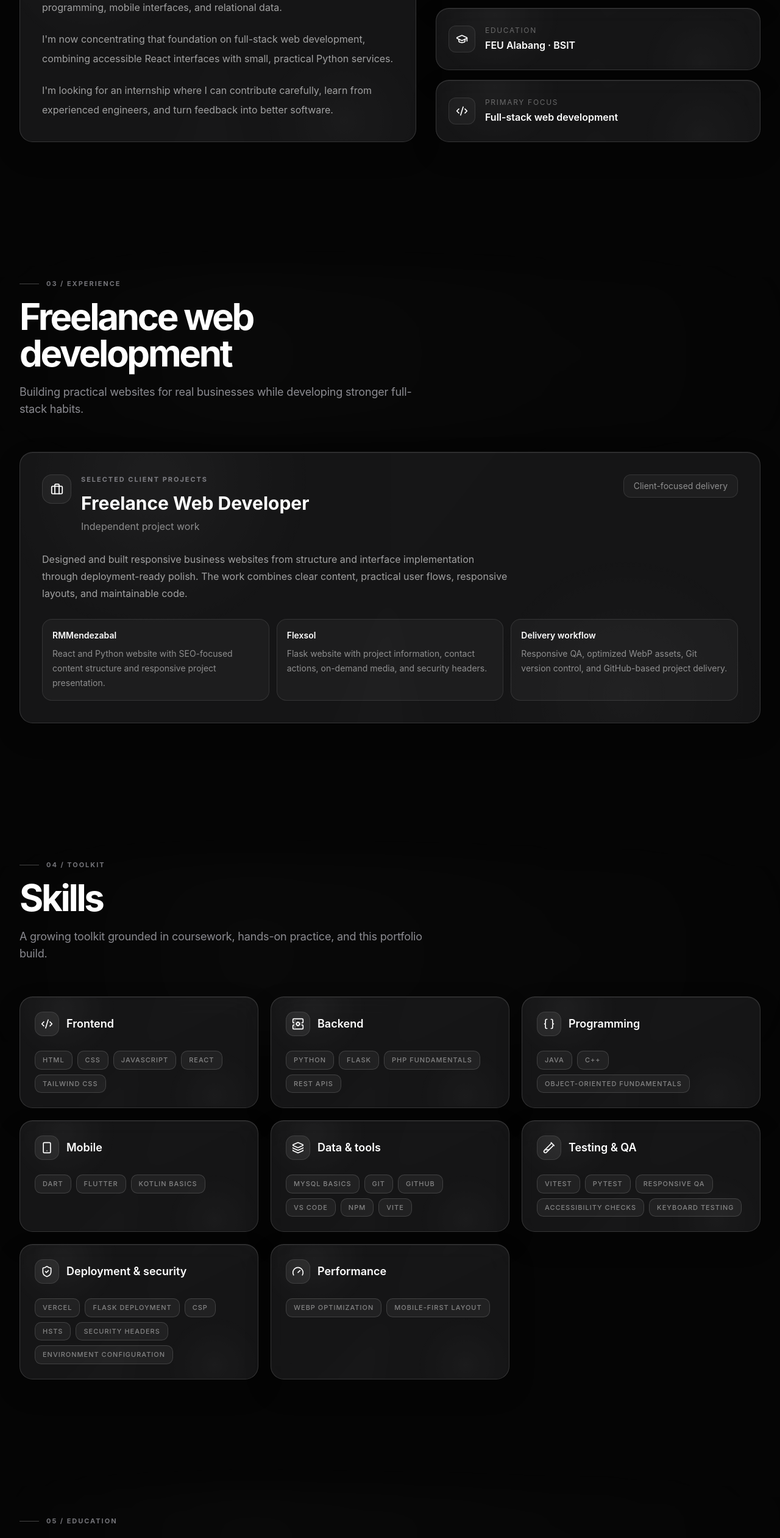
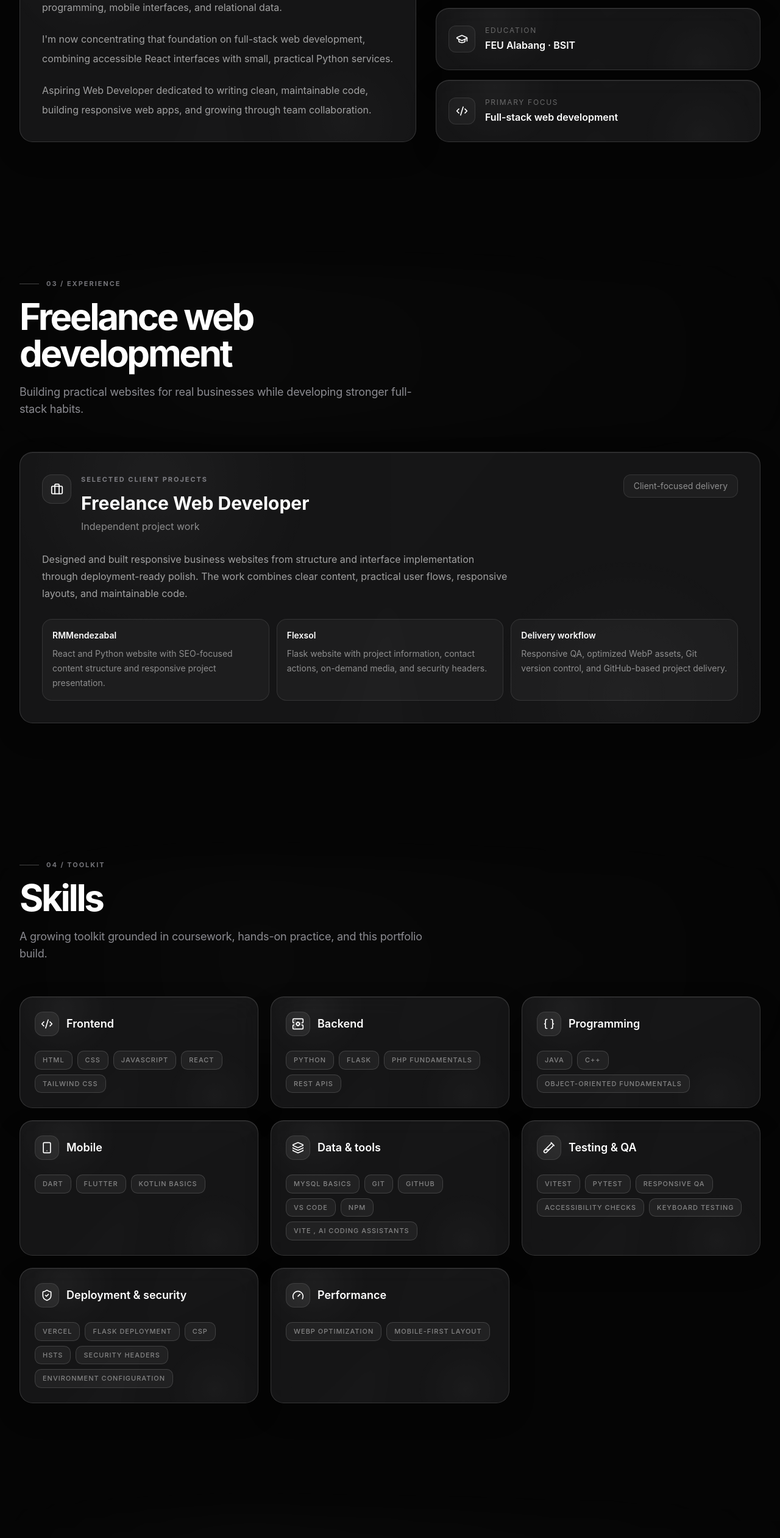
Before and after one commit to kad3nc3/Neo-Portfolio, a React (Vite) app in the folder frontend/: page / in a window 1280 px wide. Shown: the part 3880-6402 px from the top of the page at 61% size. Built offline with nearby package versions, Linux system fonts and the light colour scheme.

Commit message:
update info

```diff
--- a/frontend/src/App.jsx
+++ b/frontend/src/App.jsx
@@ -54,7 +54,7 @@ const skillGroups = [
   {
     icon: Layers3,
     title: 'Data & tools',
-    skills: ['MySQL basics', 'Git', 'GitHub', 'VS Code', 'npm', 'Vite'],
+    skills: ['MySQL basics', 'Git', 'GitHub', 'VS Code', 'npm', 'Vite , AI Coding Assistants'],
   },
   {
     icon: TestTube2,
@@ -666,9 +666,8 @@ function App() {
               </p>
 
               <p>
-                I&apos;m looking for an internship where I can
-                contribute carefully, learn from experienced
-                engineers, and turn feedback into better software.
+                Aspiring Web Developer dedicated to writing clean, maintainable code,
+                building responsive web apps, and growing through team collaboration.
               </p>
             </motion.div>
 
```
